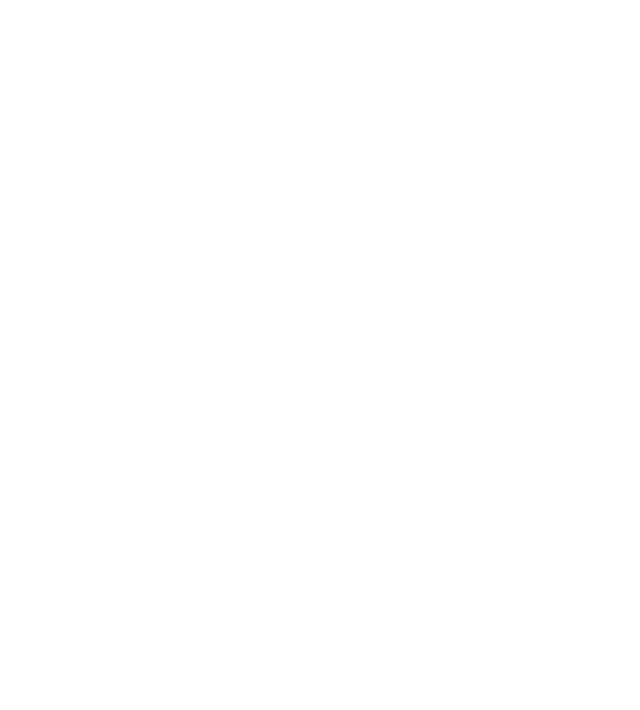
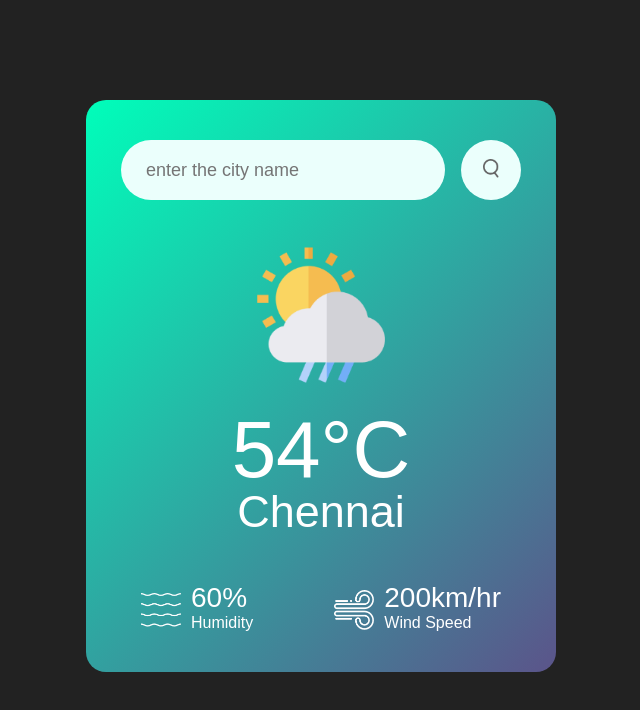
Before and after one commit to shanu1981/Weather-App, a plain HTML site: page index.html in a window 1280 px wide. Shown: the whole page, without its empty margins (319-959 px from the left). Drawn offline with Linux system fonts and the light colour scheme.

Commit message:
Added the weather component styling and css files

```diff
--- a/index.html
+++ b/index.html
@@ -4,8 +4,36 @@
     <meta charset="UTF-8">
     <meta name="viewport" content="width=device-width, initial-scale=1.0">
     <title>Weather App</title>
+    <link rel="stylesheet" href="style.css">
 </head>
 <body>
+    <div class="card">
+        <div class="search">
+            <input type="search" placeholder="enter the city name" spellcheck="false">
+            <button> <img src="images/search.png" alt=""> </button>
+        </div>
+        <div class="weather">
+            <img src="images/drizzle.png" class="weather-icon">
+            <h1 class="temp"> 54°C</h1>
+            <h2 class="city">Chennai</h2>
 
+            <div class="details">
+                <div class="col">
+                    <img src="images/humidity.png" alt="">
+                    <div>
+                        <p class="humidity"> 60% </p>
+                        <p>Humidity</p>
+                    </div>
+                </div>
+                <div class="col">
+                    <img src="images/wind.png" alt="">
+                    <div>
+                        <p class="wind"> 200km/hr </p>
+                        <p>Wind Speed</p>
+                    </div>
+                </div>
+            </div>
+        </div>
+    </div>
 </body>
 </html>
--- a/style.css
+++ b/style.css
@@ -4,3 +4,93 @@
     font-family: 'Poppins', sans-serif;
     box-sizing: border-box;
 }
+
+body{
+    background-color: #222;
+}
+
+.card{
+    width : 90%;
+    max-width: 470px;
+    margin: 100px auto 0;
+    background: linear-gradient(135deg, #00feba, #5b548a);
+    color: #fff;
+    border-radius: 20px;
+    padding: 40px 35px;
+    text-align: center;
+}
+
+.search{
+    width: 100%;
+    display: flex;
+    align-items: center;
+    justify-content: space-between;
+}
+
+.search input{
+    border: 0;
+    outline: 0;
+    background: #ebfffc;
+    color: #555;
+    padding: 10px 25px;
+    height: 60px;
+    border-radius: 30px;
+    flex: 1;
+    margin-right: 16px;
+    font-size: 18px;
+}
+
+.search button{
+    border: 0;
+    outline: 0;
+    background: #ebfffc;
+    border-radius: 50%;
+    width: 60px;
+    height: 60px;
+    cursor: pointer;
+}
+
+.search button img{
+    width: 16px;
+}
+
+.weather-icon{
+    width: 170px;
+    margin-top: 30px;
+}
+
+.weather h1{
+    font-size: 80px;
+    font-weight: 500;
+}
+
+.weather h2{
+    font-size: 45px;
+    font-weight: 400;
+    margin-top: -10px;
+}
+
+.details{
+    margin-top: 40px;
+    display: flex;
+    align-items: center;
+    justify-content: space-between;
+    padding: 0 20px;
+    margin-top: 50px;
+}
+
+.col {
+    display: flex;
+    align-items: center;
+    text-align: left;
+}
+
+.col img{
+    width: 40px;
+    margin-right: 10px;
+}
+
+.humidity, .wind{
+    font-size: 28px;
+    margin-top: -6px;
+}
```
